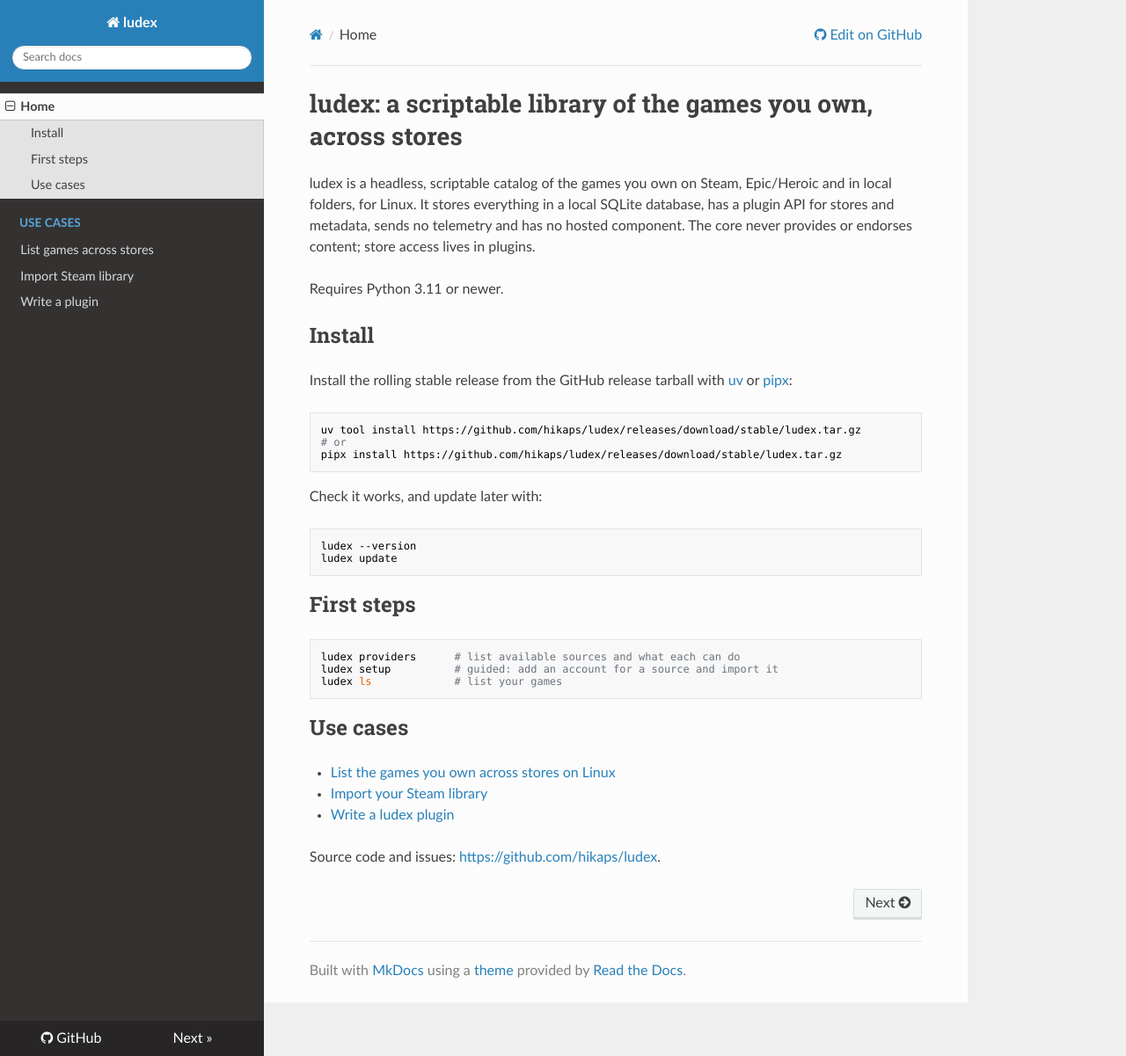
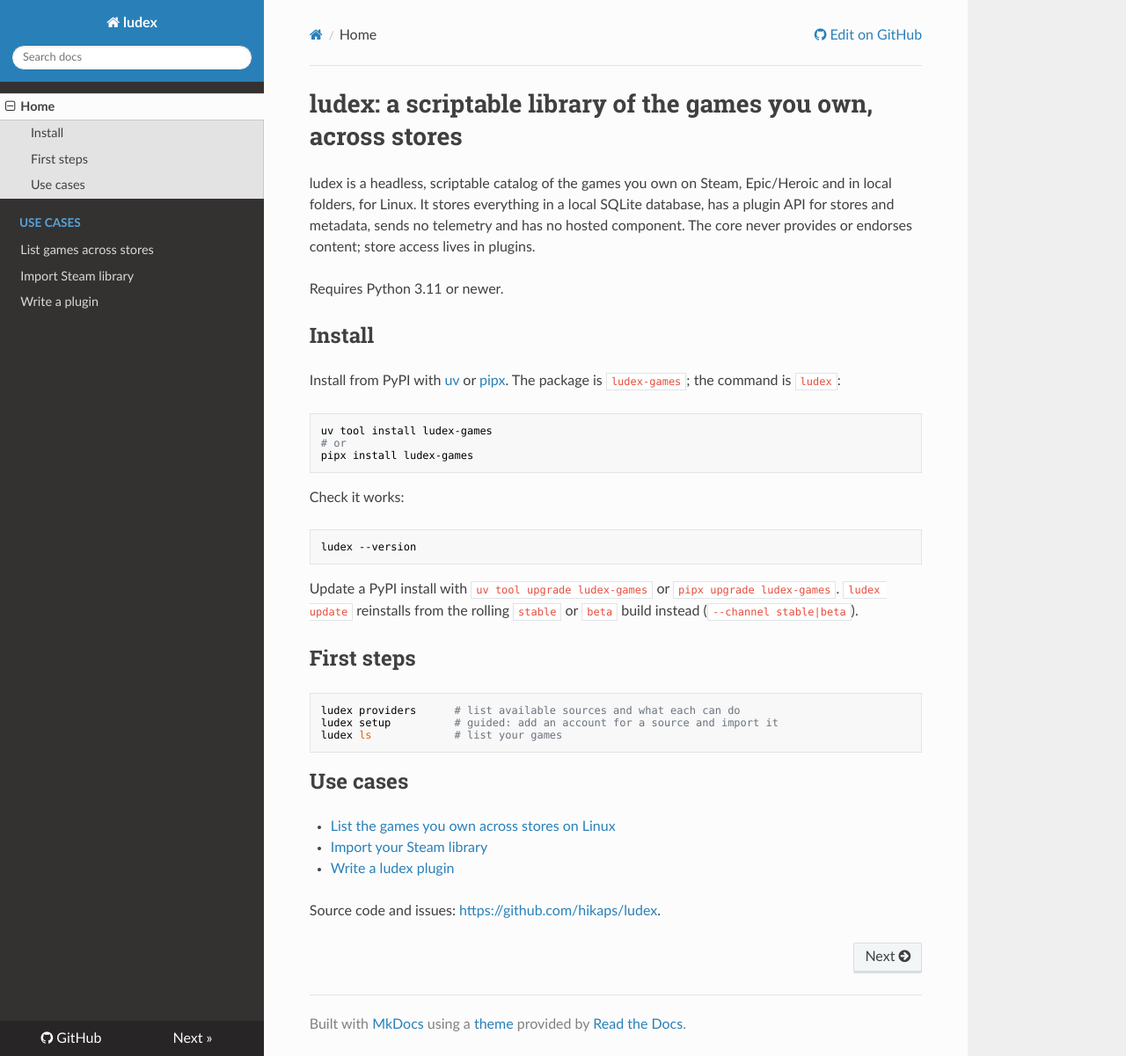
Before and after one commit to hikaps/ludex, an MkDocs documentation site: the page built from docs/index.md, in a window 1280 px wide and 1201 px high. Shown: the whole window at 88% size. Built offline with MkDocs 1.6.1, drawn with Linux system fonts in a browser that asks for light colours; nearby versions of some CDN libraries.

Commit message:
docs: install from PyPI as ludex-games
The package is published on PyPI, so lead the README and docs with
uv tool install ludex-games and keep the rolling beta tarball as an
option. Point PyPI installs at uv/pipx upgrade, since ludex update
reinstalls from a rolling channel.

Verified: mkdocs build --strict. Not verified: rendered README.

````diff
--- a/docs/index.md
+++ b/docs/index.md
@@ -6,20 +6,21 @@
 
 ## Install
 
-Install the rolling stable release from the GitHub release tarball with [uv](https://docs.astral.sh/uv/) or [pipx](https://pipx.pypa.io/):
+Install from PyPI with [uv](https://docs.astral.sh/uv/) or [pipx](https://pipx.pypa.io/). The package is `ludex-games`; the command is `ludex`:
 
 ```sh
-uv tool install https://github.com/hikaps/ludex/releases/download/stable/ludex.tar.gz
+uv tool install ludex-games
 # or
-pipx install https://github.com/hikaps/ludex/releases/download/stable/ludex.tar.gz
+pipx install ludex-games
 ```
 
-Check it works, and update later with:
+Check it works:
 
 ```sh
 ludex --version
-ludex update
 ```
+
+Update a PyPI install with `uv tool upgrade ludex-games` or `pipx upgrade ludex-games`. `ludex update` reinstalls from the rolling `stable` or `beta` build instead (`--channel stable|beta`).
 
 ## First steps
 
````
Also changed, not shown: README.md (+7 -5 lines).
